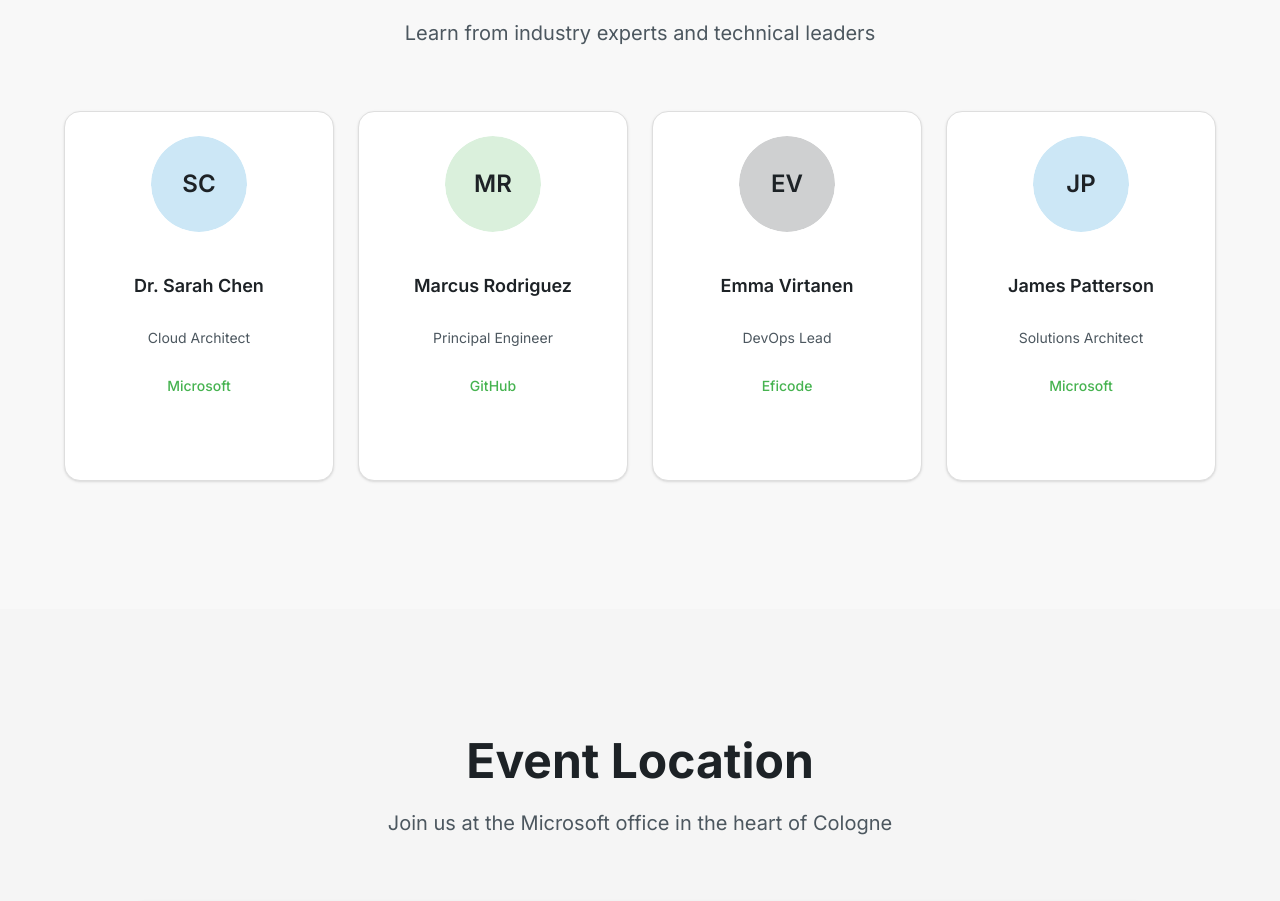
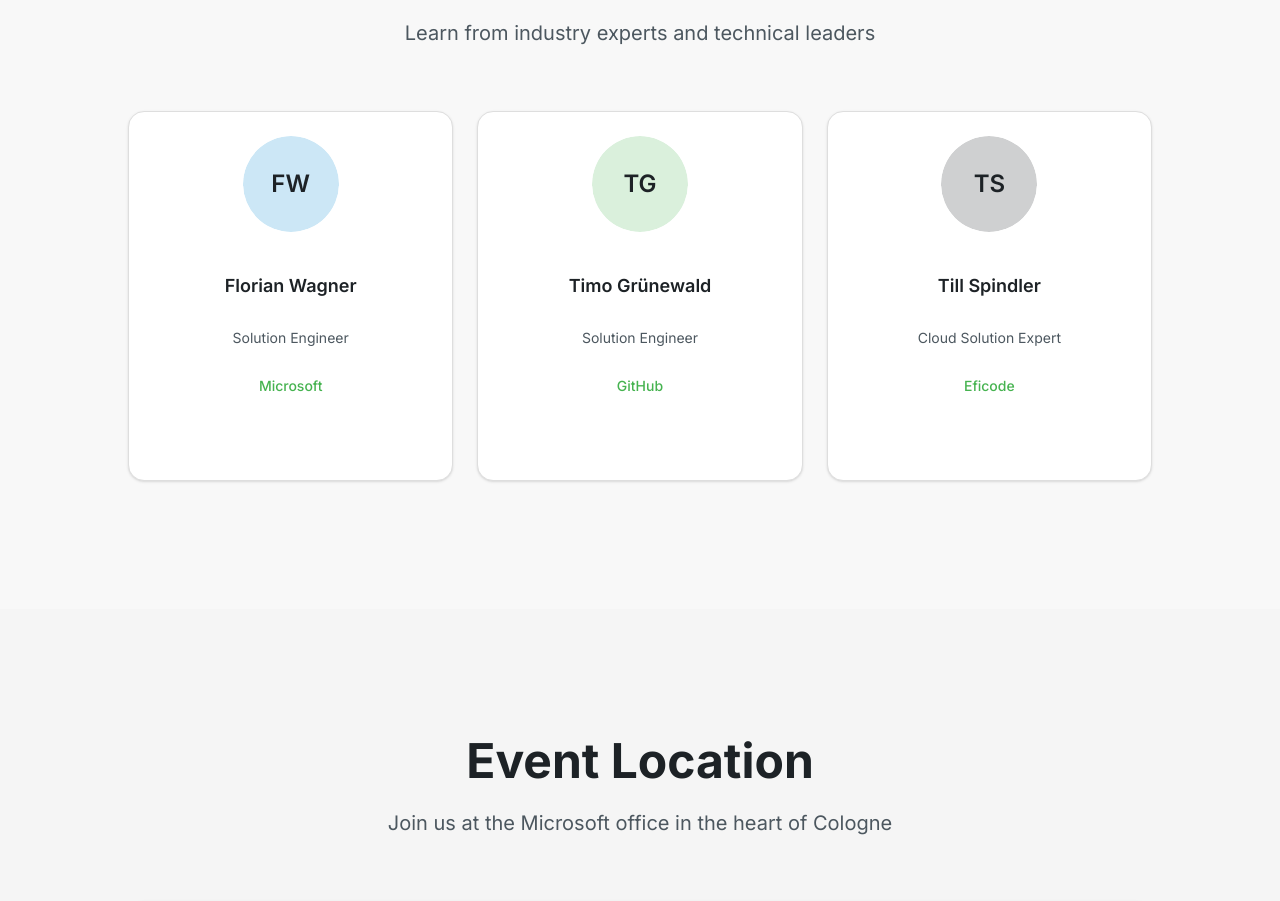
Before and after one commit to onurpiskin/github-migration-eve, a React (Vite) app: page / in a window 1280 px wide. Shown: the part 5403-6304 px from the top of the page. Built offline with nearby package versions, Linux system fonts and the light colour scheme.

Commit message:
Generated by Spark: Change the speaker Profils to:
Florian Wagner - Microsoft Solution Engineer

Timo Grünewald  - Github Solution Engineer

Till Spindler - Eficode Cloud Solution Expert

```diff
--- a/src/components/sections/Speakers.tsx
+++ b/src/components/sections/Speakers.tsx
@@ -6,32 +6,25 @@ import { LinkedinLogo, GithubLogo } from '@phosphor-icons/react'
 
 const speakers = [
   {
-    name: 'Dr. Sarah Chen',
-    role: 'Cloud Architect',
+    name: 'Florian Wagner',
+    role: 'Solution Engineer',
     company: 'Microsoft',
-    initials: 'SC',
+    initials: 'FW',
     color: 'bg-secondary/20'
   },
   {
-    name: 'Marcus Rodriguez',
-    role: 'Principal Engineer',
+    name: 'Timo Grünewald',
+    role: 'Solution Engineer',
     company: 'GitHub',
-    initials: 'MR',
+    initials: 'TG',
     color: 'bg-accent/20'
   },
   {
-    name: 'Emma Virtanen',
-    role: 'DevOps Lead',
+    name: 'Till Spindler',
+    role: 'Cloud Solution Expert',
     company: 'Eficode',
-    initials: 'EV',
+    initials: 'TS',
     color: 'bg-primary/20'
-  },
-  {
-    name: 'James Patterson',
-    role: 'Solutions Architect',
-    company: 'Microsoft',
-    initials: 'JP',
-    color: 'bg-secondary/20'
   }
 ]
 
@@ -56,7 +49,7 @@ export default function Speakers() {
           </p>
         </motion.div>
 
-        <div className="grid grid-cols-1 md:grid-cols-2 lg:grid-cols-4 gap-6 max-w-6xl mx-auto">
+        <div className="grid grid-cols-1 md:grid-cols-2 lg:grid-cols-3 gap-6 max-w-5xl mx-auto">
           {speakers.map((speaker, index) => (
             <motion.div
               key={speaker.name}
```
